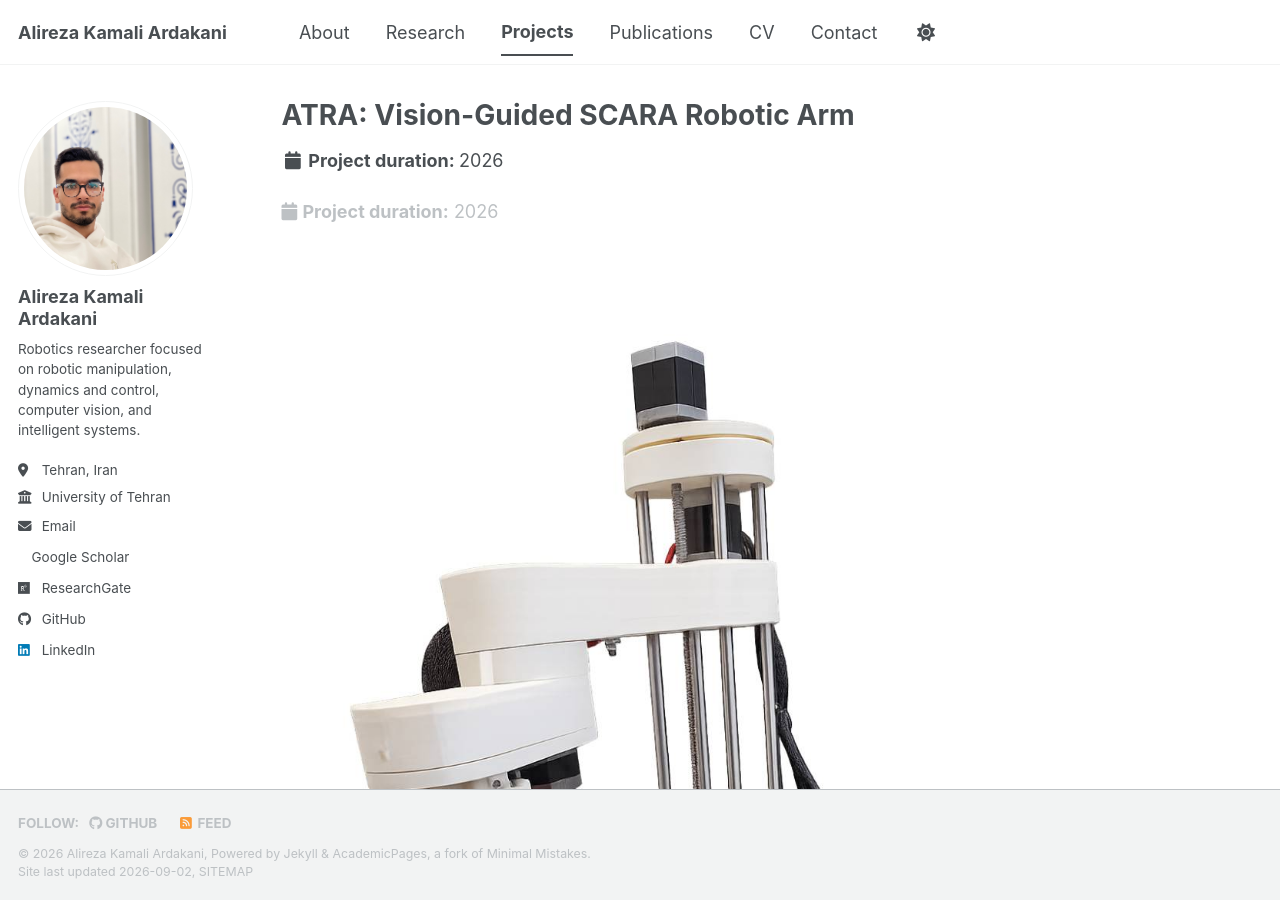
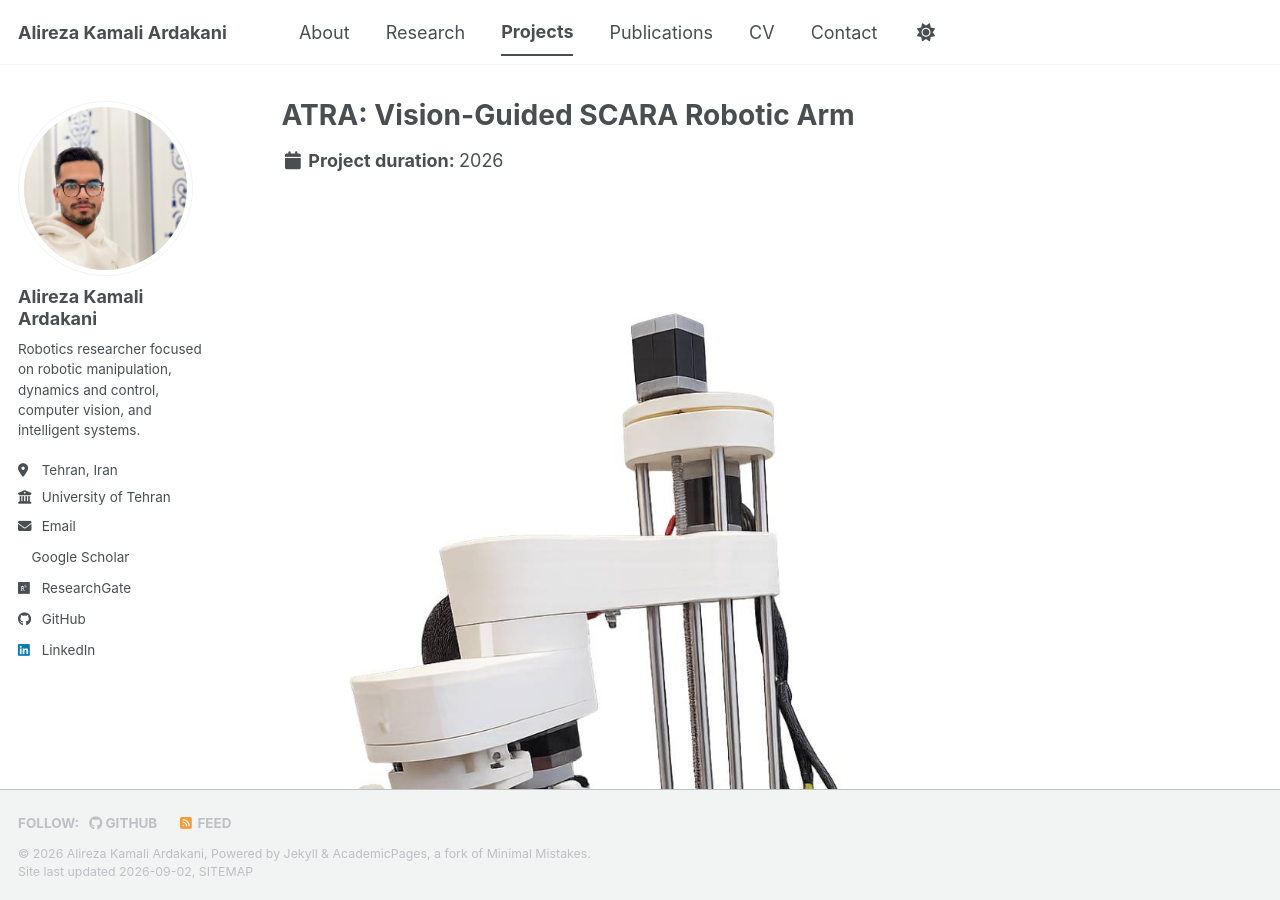
Before and after one commit to alirezakamali80/alirezakamali80.github.io, a Jekyll site: the page built from _portfolio/atra-scara.md, in a window 1280 px wide and 900 px high. Built offline with Jekyll 4.4.1, drawn with Linux system fonts in a browser that asks for light colours; a style sheet for code colours, icons or effects is not loaded.

Commit message:
Update atra-scara.md

```diff
--- a/_portfolio/atra-scara.md
+++ b/_portfolio/atra-scara.md
@@ -11,11 +11,6 @@ show_date: false
 header:
   teaser: /images/projects/atra-scara.jpeg
 ---
-
-<p class="page__meta">
-  <i class="fa fa-calendar" aria-hidden="true"></i>
-  <strong>Project duration:</strong> 2026
-</p>
 
 <img src="/images/projects/atra-scara.jpeg"
      alt="ATRA vision-guided SCARA robotic arm"
```
